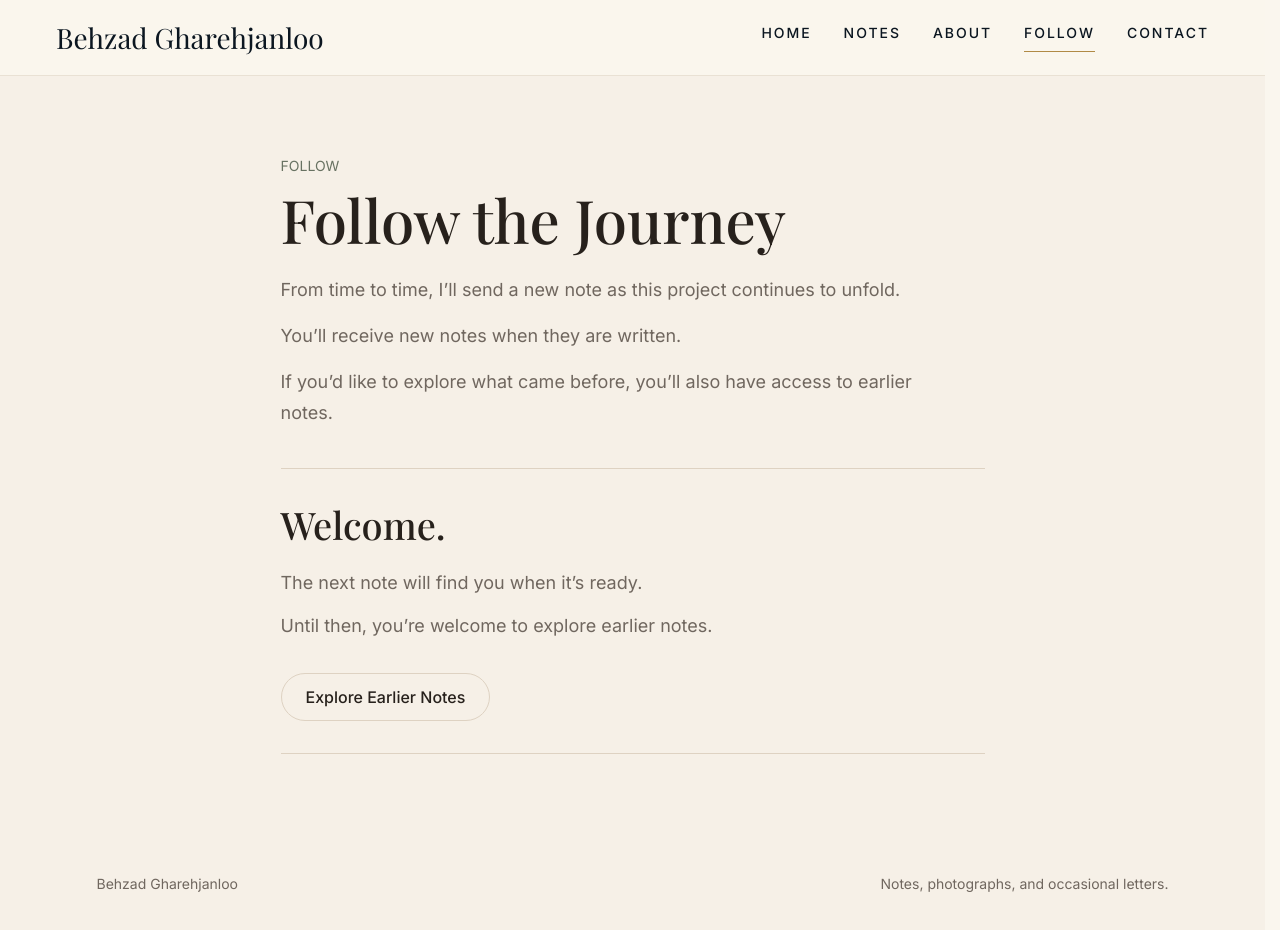
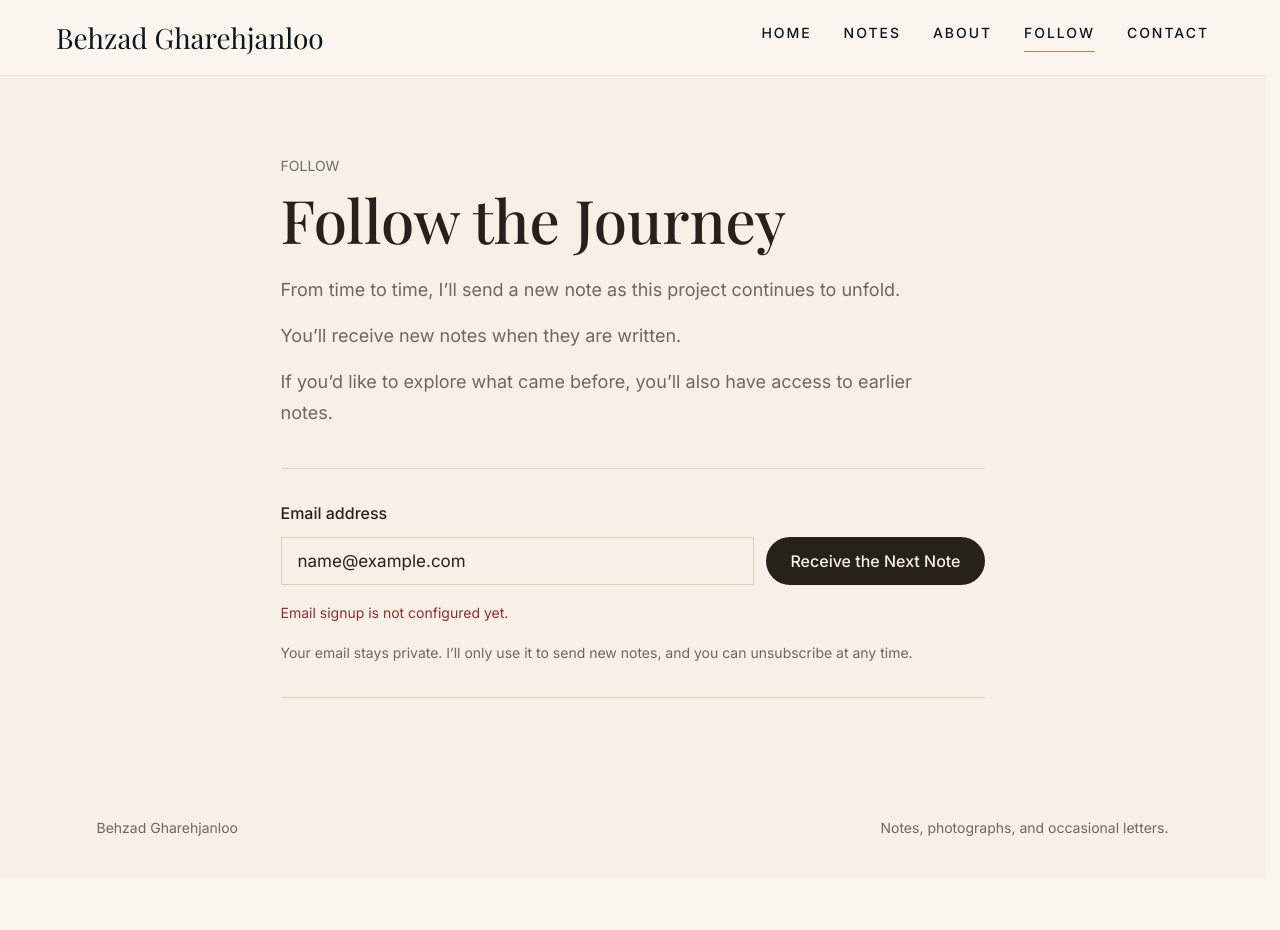
Before and after one commit to behzadgharehjanloo/behzadgh-website, a Next.js app: page /subscribe in a window 1280 px wide. Both pictures are taken after typing "name@example.com" into the empty fields and a click on the button "Receive the Next Note". Shown: the top 930 px of the page. After the commit the page ends 878 px from the top, so only its background shows below. Built offline with nearby package versions, Linux system fonts and the light colour scheme; no server answers.

Commit message:
Connect website subscribe form to Kit

```diff
--- /dev/null
+++ b/app/api/subscribe/route.ts
@@ -0,0 +1,46 @@
+import { NextResponse } from "next/server";
+
+const emailPattern = /^[^\s@]+@[^\s@]+\.[^\s@]+$/;
+
+export async function POST(request: Request) {
+  let email = "";
+
+  try {
+    const body = (await request.json()) as { email?: unknown };
+    email = String(body.email || "").trim().toLowerCase();
+  } catch {
+    return NextResponse.json({ error: "Please enter a valid email address." }, { status: 400 });
+  }
+
+  if (!emailPattern.test(email)) {
+    return NextResponse.json({ error: "Please enter a valid email address." }, { status: 400 });
+  }
+
+  const kitApiKey = process.env.KIT_API_KEY || process.env.KIT_API_SECRET;
+  const kitFormId = process.env.KIT_FORM_ID;
+
+  if (!kitApiKey || !kitFormId) {
+    return NextResponse.json({ error: "Email signup is not configured yet." }, { status: 500 });
+  }
+
+  try {
+    const kitResponse = await fetch(`https://api.convertkit.com/v3/forms/${kitFormId}/subscribe`, {
+      method: "POST",
+      headers: {
+        "Content-Type": "application/json; charset=utf-8"
+      },
+      body: JSON.stringify({
+        api_key: kitApiKey,
+        email
+      })
+    });
+
+    if (!kitResponse.ok) {
+      return NextResponse.json({ error: "We could not add you right now. Please try again." }, { status: 502 });
+    }
+
+    return NextResponse.json({ ok: true });
+  } catch {
+    return NextResponse.json({ error: "We could not add you right now. Please try again." }, { status: 502 });
+  }
+}
--- a/components/FollowSignup.tsx
+++ b/components/FollowSignup.tsx
@@ -3,13 +3,47 @@
 import { FormEvent, useState } from "react";
 import Link from "next/link";
 
+const emailPattern = /^[^\s@]+@[^\s@]+\.[^\s@]+$/;
+
 export function FollowSignup() {
   const [submitted, setSubmitted] = useState(false);
+  const [error, setError] = useState("");
+  const [isPending, setIsPending] = useState(false);
 
-  function handleSubmit(event: FormEvent<HTMLFormElement>) {
+  async function handleSubmit(event: FormEvent<HTMLFormElement>) {
     event.preventDefault();
-    // TODO: Connect this form to the chosen email platform and send only the welcome email on signup.
-    setSubmitted(true);
+    setError("");
+
+    const formData = new FormData(event.currentTarget);
+    const email = String(formData.get("email") || "").trim().toLowerCase();
+
+    if (!emailPattern.test(email)) {
+      setError("Please enter a valid email address.");
+      return;
+    }
+
+    setIsPending(true);
+
+    try {
+      const response = await fetch("/api/subscribe", {
+        method: "POST",
+        headers: {
+          "Content-Type": "application/json"
+        },
+        body: JSON.stringify({ email })
+      });
+
+      if (!response.ok) {
+        const data = (await response.json().catch(() => null)) as { error?: string } | null;
+        throw new Error(data?.error || "Something went wrong. Please try again.");
+      }
+
+      setSubmitted(true);
+    } catch (submitError) {
+      setError(submitError instanceof Error ? submitError.message : "Something went wrong. Please try again.");
+    } finally {
+      setIsPending(false);
+    }
   }
 
   if (submitted) {
@@ -42,16 +76,24 @@ export function FollowSignup() {
           type="email"
           placeholder="you@example.com"
           required
+          aria-describedby={error ? "email-error email-privacy" : "email-privacy"}
           className="min-h-12 flex-1 border border-line bg-paper px-4 text-[17px] text-ink outline-none transition placeholder:text-muted/70 focus:border-ink"
         />
         <button
           type="submit"
+          disabled={isPending}
+          aria-disabled={isPending}
           className="min-h-12 rounded-full bg-ink px-6 text-base font-medium text-paper transition hover:bg-clay focus:outline-none focus:ring-2 focus:ring-clay/30 focus:ring-offset-2 focus:ring-offset-paper"
         >
-          Receive the Next Note
+          {isPending ? "Joining..." : "Receive the Next Note"}
         </button>
       </div>
-      <p className="mt-4 max-w-[680px] text-sm leading-6 text-muted">
+      {error ? (
+        <p id="email-error" className="mt-4 max-w-[680px] text-sm leading-6 text-[#8f2f2f]" role="alert">
+          {error}
+        </p>
+      ) : null}
+      <p id="email-privacy" className="mt-4 max-w-[680px] text-sm leading-6 text-muted">
         Your email stays private. I&rsquo;ll only use it to send new notes, and you can unsubscribe at any time.
       </p>
     </form>
```
Also changed, not shown: content/welcome-email-template.html (added, +54 -0 lines), 1 other file (tests, documents, lock files or other folders).
